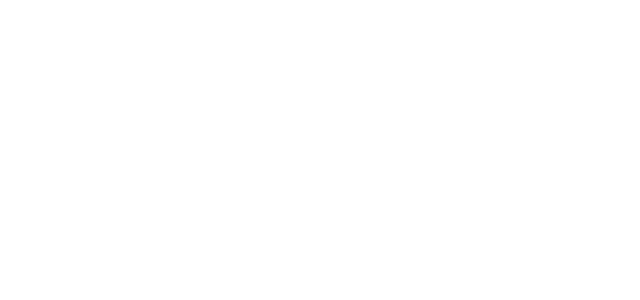
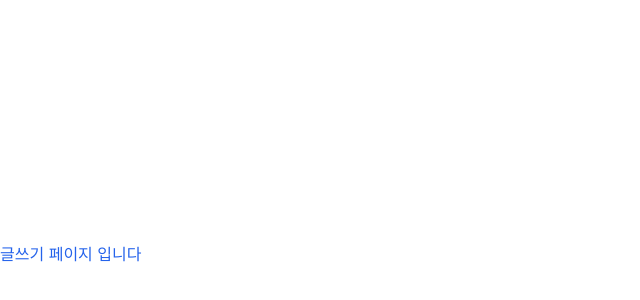
Before and after one commit to techeer-sv/graphy, a React (Vite) app in the folder frontend/: page /write in a window 1280 px wide. Before the commit this address had no page. Shown: the part 146-446 px from the top of the page, without its empty margins (0-640 px from the left). Built offline with nearby package versions, Linux system fonts and the light colour scheme.

Commit message:
feat : 글쓰기 페이지 추가

```diff
--- a/frontend/src/App.tsx
+++ b/frontend/src/App.tsx
@@ -1,13 +1,15 @@
-import React from "react";
-import { BrowserRouter as Router, Routes, Route } from "react-router-dom";
-import { RecoilRoot } from "recoil";
-import MainPage from "./pages/MainPage";
+import React from 'react';
+import { BrowserRouter as Router, Routes, Route } from 'react-router-dom';
+import { RecoilRoot } from 'recoil';
+import MainPage from './pages/MainPage';
+import WritingPage from './pages/WritingPage';
 function App() {
   return (
     <RecoilRoot>
       <Router>
         <Routes>
           <Route path="/" element={<MainPage />} />
+          <Route path="/write" element={<WritingPage />} />
         </Routes>
       </Router>
     </RecoilRoot>
--- /dev/null
+++ b/frontend/src/pages/WritingPage.tsx
@@ -0,0 +1,5 @@
+import React from 'react';
+const WritingPage = () => {
+  return <div className="text-blue-600">글쓰기 페이지 입니다</div>;
+};
+export default WritingPage;
```
